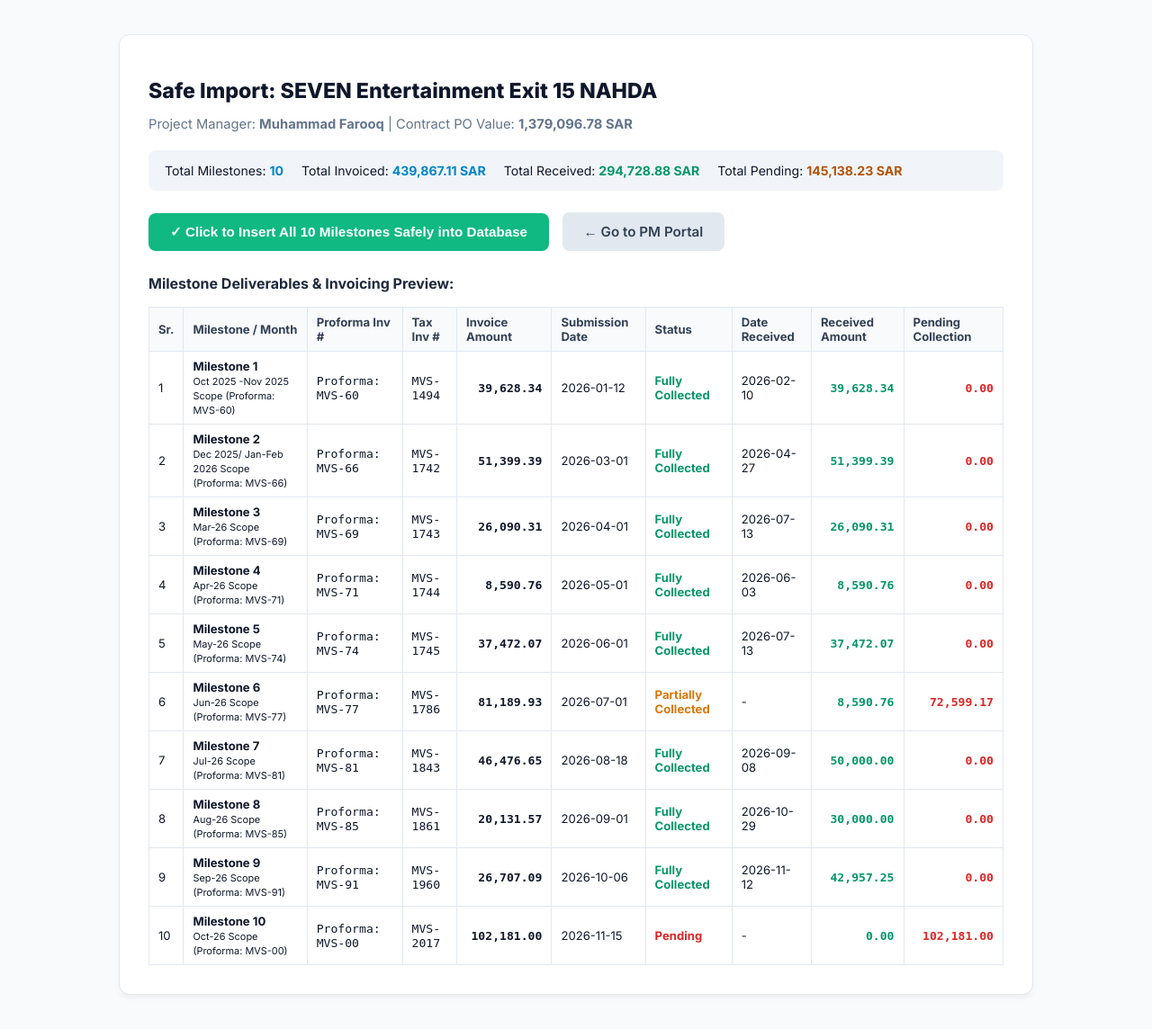
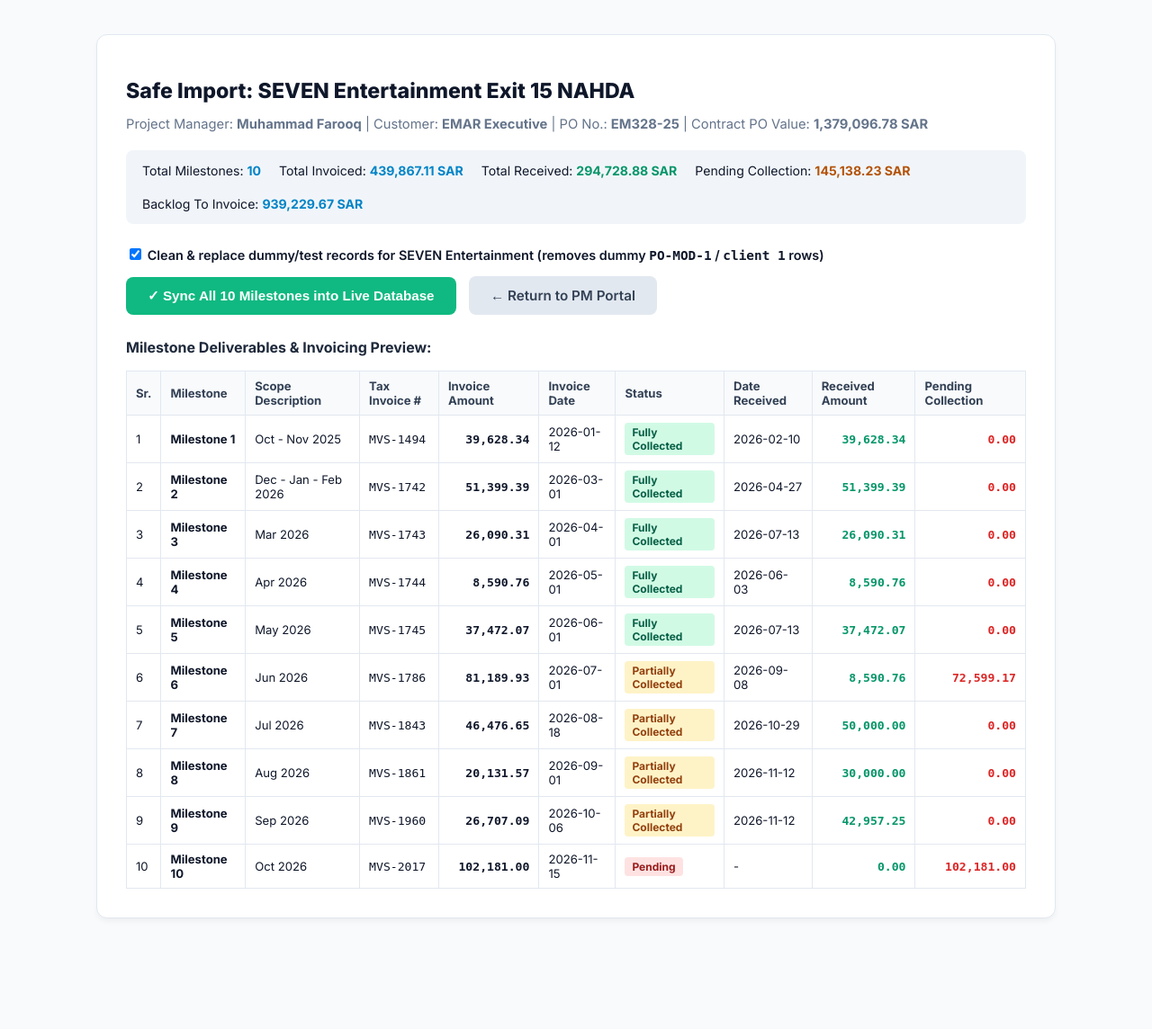
Before and after one commit to danishakbarofficial-create/mvs-portal, a PHP site: the page made by import farooq data.php in a window 1280 px wide. Shown: the whole page at 90% size. After the commit the page ends 1021 px from the top, so only its background shows below. Run offline with PHP 8.4, Linux system fonts and the light colour scheme.

Commit message:
Update Farooq import tool with official EMAR Executive PO EM328-25 data and cleanup option

```diff
--- a/import farooq data.php
+++ b/import farooq data.php
@@ -1,5 +1,5 @@
 <?php
-// MVS Project Pulse - Safe Import for Muhammad Farooq (SEVEN Entertainment Exit 15 NAHDA)
+// MVS Project Pulse - Safe Import for Muhammad Farooq (EMAR Executive - SEVEN Entertainment Exit 15 NAHDA)
 require_once __DIR__ . '/db.php';
 header('Content-Type: text/html; charset=utf-8');
 
@@ -8,18 +8,18 @@ $message = '';
 $status = '';
 
 $projectName = 'SEVEN Entertainment Exit 15 NAHDA';
-$customer = 'SEVEN Entertainment';
+$customer = 'EMAR Executive';
 $pmName = 'Muhammad Farooq';
 $totalPoValue = 1379096.78;
-$poNo = 'PO-SEVEN-EXIT15';
-$poDate = '2025-10-01';
-$expectedClosing = '2026-12-31';
-$monthsToClose = 15;
+$poNo = 'EM328-25';
+$poDate = '2026-08-19';
+$expectedClosing = '2027-02-01';
+$monthsToClose = 7;
 
 $rows = [
     [
         'milestone_no' => 'Milestone 1',
-        'milestone_desc' => 'Oct 2025 -Nov 2025 Scope (Proforma: MVS-60)',
+        'milestone_desc' => 'Oct - Nov 2025',
         'milestone_value' => 39628.34,
         'milestone_status' => 'Completed',
         'technical_report' => 'Submitted',
@@ -37,7 +37,7 @@ $rows = [
     ],
     [
         'milestone_no' => 'Milestone 2',
-        'milestone_desc' => 'Dec 2025/ Jan-Feb 2026 Scope (Proforma: MVS-66)',
+        'milestone_desc' => 'Dec - Jan - Feb 2026',
         'milestone_value' => 51399.39,
         'milestone_status' => 'Completed',
         'technical_report' => 'Submitted',
@@ -55,7 +55,7 @@ $rows = [
     ],
     [
         'milestone_no' => 'Milestone 3',
-        'milestone_desc' => 'Mar-26 Scope (Proforma: MVS-69)',
+        'milestone_desc' => 'Mar 2026',
         'milestone_value' => 26090.31,
         'milestone_status' => 'Completed',
         'technical_report' => 'Submitted',
@@ -73,7 +73,7 @@ $rows = [
     ],
     [
         'milestone_no' => 'Milestone 4',
-        'milestone_desc' => 'Apr-26 Scope (Proforma: MVS-71)',
+        'milestone_desc' => 'Apr 2026',
         'milestone_value' => 8590.76,
         'milestone_status' => 'Completed',
         'technical_report' => 'Submitted',
@@ -91,7 +91,7 @@ $rows = [
     ],
     [
         'milestone_no' => 'Milestone 5',
-        'milestone_desc' => 'May-26 Scope (Proforma: MVS-74)',
+        'milestone_desc' => 'May 2026',
         'milestone_value' => 37472.07,
         'milestone_status' => 'Completed',
         'technical_report' => 'Submitted',
@@ -109,15 +109,15 @@ $rows = [
     ],
     [
         'milestone_no' => 'Milestone 6',
-        'milestone_desc' => 'Jun-26 Scope (Proforma: MVS-77)',
+        'milestone_desc' => 'Jun 2026',
         'milestone_value' => 81189.93,
-        'milestone_status' => 'In Progress',
-        'technical_report' => 'In Progress',
+        'milestone_status' => 'Completed',
+        'technical_report' => 'Submitted',
         'invoice_status' => 'Fully Invoiced',
         'invoice_no' => 'MVS-1786',
         'invoice_date' => '2026-07-01',
         'invoice_amount' => 81189.93,
-        'collection_date' => null,
+        'collection_date' => '2026-09-08',
         'collected_amount' => 8590.76,
         'collection_status' => 'Partially Collected',
         'pending_collection' => 72599.17,
@@ -127,53 +127,53 @@ $rows = [
     ],
     [
         'milestone_no' => 'Milestone 7',
-        'milestone_desc' => 'Jul-26 Scope (Proforma: MVS-81)',
+        'milestone_desc' => 'Jul 2026',
         'milestone_value' => 46476.65,
-        'milestone_status' => 'In Progress',
-        'technical_report' => 'In Progress',
+        'milestone_status' => 'Completed',
+        'technical_report' => 'Submitted',
         'invoice_status' => 'Fully Invoiced',
         'invoice_no' => 'MVS-1843',
         'invoice_date' => '2026-08-18',
         'invoice_amount' => 46476.65,
-        'collection_date' => '2026-09-08',
+        'collection_date' => '2026-10-29',
         'collected_amount' => 50000.00,
-        'collection_status' => 'Fully Collected',
+        'collection_status' => 'Partially Collected',
         'pending_collection' => 0.00,
         'to_be_invoiced' => 0.00,
-        'notes' => 'Proforma: MVS-81 | Partially paid: 50,000 SAR received 8th Sep 2026',
+        'notes' => 'Proforma: MVS-81 | Partially paid: 50,000 SAR received 29th Oct 2026',
         'additional_notes' => 'Exit 15 NAHDA milestone 7'
     ],
     [
         'milestone_no' => 'Milestone 8',
-        'milestone_desc' => 'Aug-26 Scope (Proforma: MVS-85)',
+        'milestone_desc' => 'Aug 2026',
         'milestone_value' => 20131.57,
-        'milestone_status' => 'In Progress',
-        'technical_report' => 'In Progress',
+        'milestone_status' => 'Completed',
+        'technical_report' => 'Submitted',
         'invoice_status' => 'Fully Invoiced',
         'invoice_no' => 'MVS-1861',
         'invoice_date' => '2026-09-01',
         'invoice_amount' => 20131.57,
-        'collection_date' => '2026-10-29',
+        'collection_date' => '2026-11-12',
         'collected_amount' => 30000.00,
-        'collection_status' => 'Fully Collected',
+        'collection_status' => 'Partially Collected',
         'pending_collection' => 0.00,
         'to_be_invoiced' => 0.00,
-        'notes' => 'Proforma: MVS-85 | 30,000 SAR received 29th Oct 2026',
+        'notes' => 'Proforma: MVS-85 | 30,000 SAR received 12th Nov 2026',
         'additional_notes' => 'Exit 15 NAHDA milestone 8'
     ],
     [
         'milestone_no' => 'Milestone 9',
-        'milestone_desc' => 'Sep-26 Scope (Proforma: MVS-91)',
+        'milestone_desc' => 'Sep 2026',
         'milestone_value' => 26707.09,
-        'milestone_status' => 'In Progress',
-        'technical_report' => 'In Progress',
+        'milestone_status' => 'Completed',
+        'technical_report' => 'Submitted',
         'invoice_status' => 'Fully Invoiced',
         'invoice_no' => 'MVS-1960',
         'invoice_date' => '2026-10-06',
         'invoice_amount' => 26707.09,
         'collection_date' => '2026-11-12',
         'collected_amount' => 42957.25,
-        'collection_status' => 'Fully Collected',
+        'collection_status' => 'Partially Collected',
         'pending_collection' => 0.00,
         'to_be_invoiced' => 0.00,
         'notes' => 'Proforma: MVS-91 | 42,957.25 SAR received 12th Nov 2026',
@@ -181,10 +181,10 @@ $rows = [
     ],
     [
         'milestone_no' => 'Milestone 10',
-        'milestone_desc' => 'Oct-26 Scope (Proforma: MVS-00)',
+        'milestone_desc' => 'Oct 2026',
         'milestone_value' => 102181.00,
-        'milestone_status' => 'Pending',
-        'technical_report' => 'In Progress',
+        'milestone_status' => 'Completed',
+        'technical_report' => 'Submitted',
         'invoice_status' => 'Fully Invoiced',
         'invoice_no' => 'MVS-2017',
         'invoice_date' => '2026-11-15',
@@ -201,6 +201,14 @@ $rows = [
 
 if ($_SERVER['REQUEST_METHOD'] === 'POST' || isset($_GET['confirm'])) {
     try {
+        $cleanPrevious = isset($_POST['clean_previous']) ? (bool)$_POST['clean_previous'] : true;
+
+        if ($cleanPrevious) {
+            // Delete previous test entries (e.g. dummy PO-MOD-1, client 1, or old incomplete rows)
+            $del = $pdo->prepare("DELETE FROM v4_projects WHERE project_name LIKE '%SEVEN%NAHDA%' OR po_no = 'PO-MOD-1' OR po_no = ?");
+            $del->execute([$poNo]);
+        }
+
         $stmt = $pdo->prepare("
             INSERT INTO v4_projects (
                 row_no, project_manager, project_name, customer, po_status,
@@ -214,10 +222,6 @@ if ($_SERVER['REQUEST_METHOD'] === 'POST' || isset($_GET['confirm'])) {
 
         $inserted = 0;
         foreach ($rows as $idx => $r) {
-            // Check if this milestone already exists for SEVEN
-            $chk = $pdo->prepare("SELECT id FROM v4_projects WHERE project_name = ? AND milestone_no = ?");
-            $chk->execute([$projectName, $r['milestone_no']]);
-            if (!$chk->fetch()) {
             $stmt->execute([
                 $idx + 1, $pmName, $projectName, $customer,
                 'In Progress', $poNo, $poDate, $totalPoValue,
@@ -230,9 +234,8 @@ if ($_SERVER['REQUEST_METHOD'] === 'POST' || isset($_GET['confirm'])) {
             ]);
             $inserted++;
         }
-        }
         $status = 'success';
-        $message = "Successfully inserted {$inserted} milestone records for SEVEN Entertainment Exit 15 NAHDA!";
+        $message = "Successfully synced all {$inserted} official milestones for Muhammad Farooq ({$customer} - PO: {$poNo})!";
     } catch (Exception $e) {
         $status = 'error';
         $message = "Error inserting records: " . $e->getMessage();
@@ -243,14 +246,14 @@ if ($_SERVER['REQUEST_METHOD'] === 'POST' || isset($_GET['confirm'])) {
 <html lang="en">
 <head>
   <meta charset="UTF-8">
-  <title>MVS - Safe Import: SEVEN Entertainment</title>
+  <title>MVS - Safe Import: SEVEN Entertainment Exit 15 NAHDA</title>
   <link href="https://fonts.googleapis.com/css2?family=Inter:wght@400;500;600;700;800&display=swap" rel="stylesheet">
   <style>
     body { font-family: 'Inter', sans-serif; background: #F8FAFC; color: #0F172A; padding: 30px 20px; }
-    .card { max-width: 950px; margin: 0 auto; background: #fff; border-radius: 12px; border: 1px solid #E2E8F0; padding: 32px; box-shadow: 0 4px 6px -1px rgba(0,0,0,0.05); }
+    .card { max-width: 1000px; margin: 0 auto; background: #fff; border-radius: 12px; border: 1px solid #E2E8F0; padding: 32px; box-shadow: 0 4px 6px -1px rgba(0,0,0,0.05); }
     h1 { font-size: 1.45rem; color: #0F172A; margin-bottom: 6px; font-weight: 800; }
     p { color: #64748B; font-size: 0.92rem; margin-bottom: 20px; }
-    .stats-bar { display: flex; gap: 20px; background: #F1F5F9; padding: 14px 18px; border-radius: 8px; margin-bottom: 24px; font-size: 0.88rem; }
+    .stats-bar { display: flex; flex-wrap: wrap; gap: 20px; background: #F1F5F9; padding: 14px 18px; border-radius: 8px; margin-bottom: 24px; font-size: 0.88rem; }
     .stats-bar strong { color: #0284C7; }
     .alert-success { background: #ECFDF5; border: 1px solid #A7F3D0; color: #065F46; padding: 14px 18px; border-radius: 8px; margin-bottom: 20px; font-weight: 600; }
     .alert-error { background: #FEF2F2; border: 1px solid #FECACA; color: #991B1B; padding: 14px 18px; border-radius: 8px; margin-bottom: 20px; font-weight: 600; }
@@ -262,32 +265,43 @@ if ($_SERVER['REQUEST_METHOD'] === 'POST' || isset($_GET['confirm'])) {
     th, td { padding: 8px 10px; border: 1px solid #E2E8F0; text-align: left; }
     th { background: #F8FAFC; font-weight: 700; color: #334155; }
     .sar { text-align: right; font-family: monospace; font-weight: 600; }
+    .badge { display: inline-block; padding: 3px 8px; border-radius: 4px; font-size: 0.75rem; font-weight: 700; }
+    .badge-success { background: #D1FAE5; color: #065F46; }
+    .badge-warning { background: #FEF3C7; color: #92400E; }
+    .badge-danger { background: #FEE2E2; color: #991B1B; }
   </style>
 </head>
 <body>
   <div class="card">
     <h1>Safe Import: SEVEN Entertainment Exit 15 NAHDA</h1>
-    <p>Project Manager: <strong>Muhammad Farooq</strong> | Contract PO Value: <strong>1,379,096.78 SAR</strong></p>
+    <p>Project Manager: <strong>Muhammad Farooq</strong> | Customer: <strong>EMAR Executive</strong> | PO No.: <strong>EM328-25</strong> | Contract PO Value: <strong>1,379,096.78 SAR</strong></p>
 
     <div class="stats-bar">
       <div>Total Milestones: <strong>10</strong></div>
       <div>Total Invoiced: <strong>439,867.11 SAR</strong></div>
       <div>Total Received: <strong style="color:#059669;">294,728.88 SAR</strong></div>
-      <div>Total Pending: <strong style="color:#B45309;">145,138.23 SAR</strong></div>
+      <div>Pending Collection: <strong style="color:#B45309;">145,138.23 SAR</strong></div>
+      <div>Backlog To Invoice: <strong>939,229.67 SAR</strong></div>
     </div>
 
     <?php if ($status === 'success'): ?>
       <div class="alert-success">&#10003; <?= htmlspecialchars($message) ?></div>
       <div style="margin-bottom: 20px;">
-        <a href="pm_portal.php" class="btn btn-primary">&rarr; Open PM Portal to View Project</a>
+        <a href="pm_portal.php" class="btn btn-primary">&rarr; Open PM Portal to View Official Milestones</a>
       </div>
     <?php elseif ($status === 'error'): ?>
       <div class="alert-error"><?= htmlspecialchars($message) ?></div>
     <?php endif; ?>
 
     <form method="POST">
-      <button type="submit" class="btn btn-primary">&#10003; Click to Insert All 10 Milestones Safely into Database</button>
-      <a href="pm_portal.php" class="btn btn-secondary">&larr; Go to PM Portal</a>
+      <div style="margin-bottom: 14px;">
+        <label style="font-weight: 600; font-size: 0.9rem; cursor: pointer;">
+          <input type="checkbox" name="clean_previous" value="1" checked>
+          Clean &amp; replace dummy/test records for SEVEN Entertainment (removes dummy <code>PO-MOD-1</code> / <code>client 1</code> rows)
+        </label>
+      </div>
+      <button type="submit" class="btn btn-primary">&#10003; Sync All 10 Milestones into Live Database</button>
+      <a href="pm_portal.php" class="btn btn-secondary">&larr; Return to PM Portal</a>
     </form>
 
     <h3 style="margin-top: 26px; font-size: 1rem; color: #1E293B;">Milestone Deliverables &amp; Invoicing Preview:</h3>
@@ -295,11 +309,11 @@ if ($_SERVER['REQUEST_METHOD'] === 'POST' || isset($_GET['confirm'])) {
       <thead>
         <tr>
           <th>Sr.</th>
-          <th>Milestone / Month</th>
-          <th>Proforma Inv #</th>
-          <th>Tax Inv #</th>
+          <th>Milestone</th>
+          <th>Scope Description</th>
+          <th>Tax Invoice #</th>
           <th>Invoice Amount</th>
-          <th>Submission Date</th>
+          <th>Invoice Date</th>
           <th>Status</th>
           <th>Date Received</th>
           <th>Received Amount</th>
@@ -310,12 +324,20 @@ if ($_SERVER['REQUEST_METHOD'] === 'POST' || isset($_GET['confirm'])) {
         <?php foreach ($rows as $idx => $r): ?>
           <tr>
             <td><?= $idx + 1 ?></td>
-            <td><strong><?= htmlspecialchars($r['milestone_no']) ?></strong><br><small><?= htmlspecialchars($r['milestone_desc']) ?></small></td>
-            <td><code><?= explode('|', $r['notes'])[0] ?? '' ?></code></td>
+            <td><strong><?= htmlspecialchars($r['milestone_no']) ?></strong></td>
+            <td><?= htmlspecialchars($r['milestone_desc']) ?></td>
             <td><code><?= htmlspecialchars($r['invoice_no']) ?></code></td>
             <td class="sar"><?= number_format($r['invoice_amount'], 2) ?></td>
             <td><?= htmlspecialchars($r['invoice_date']) ?></td>
-            <td><span style="font-weight:700; color:<?= ($r['collection_status'] === 'Fully Collected') ? '#059669' : (($r['collection_status'] === 'Partially Collected') ? '#D97706' : '#DC2626') ?>;"><?= htmlspecialchars($r['collection_status']) ?></span></td>
+            <td>
+              <?php if ($r['collection_status'] === 'Fully Collected'): ?>
+                <span class="badge badge-success">Fully Collected</span>
+              <?php elseif ($r['collection_status'] === 'Partially Collected'): ?>
+                <span class="badge badge-warning">Partially Collected</span>
+              <?php else: ?>
+                <span class="badge badge-danger">Pending</span>
+              <?php endif; ?>
+            </td>
             <td><?= htmlspecialchars($r['collection_date'] ?? '-') ?></td>
             <td class="sar" style="color:#059669;"><?= number_format($r['collected_amount'], 2) ?></td>
             <td class="sar" style="color:#DC2626;"><?= number_format($r['pending_collection'], 2) ?></td>
```
Lines whose indentation alone changed are shown as unchanged.
